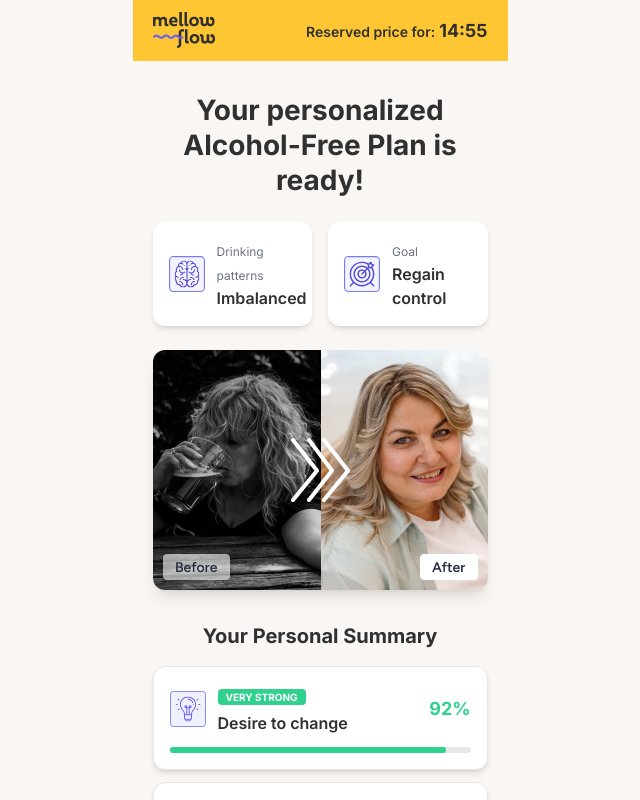
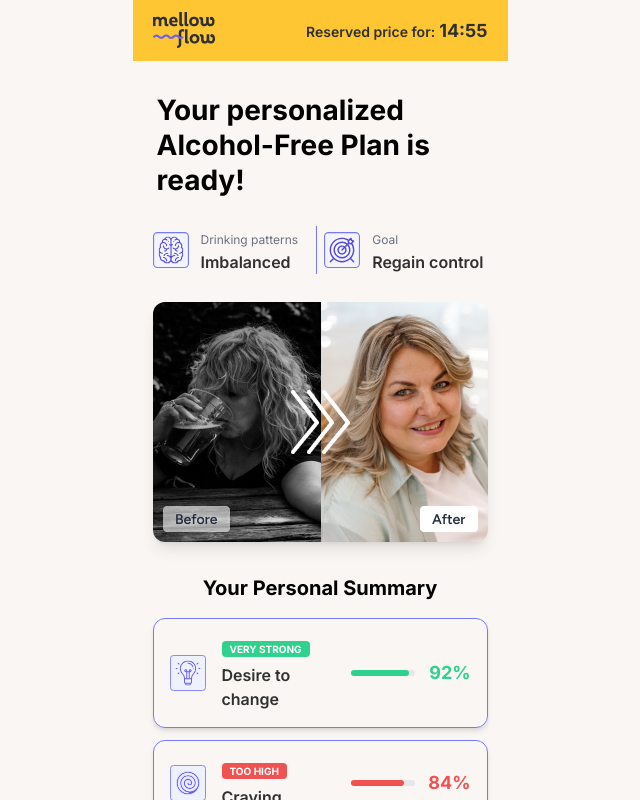
Before and after one commit to Viktorija-Sta/netzet-quiz, a Next.js app: page /checkout in a window 1280 px wide. Shown: the top 800 px of the page, without its empty margins (320-960 px from the left). Built offline with nearby package versions, Linux system fonts and the light colour scheme.

Commit message:
Refactor summaryData structure for improved color handling and update CheckoutPage styling for better visual consistency

```diff
--- a/app/checkout/page.tsx
+++ b/app/checkout/page.tsx
@@ -1,9 +1,9 @@
 'use client'
 
 import Image from "next/image"
-import { CountDownTimer } from "../components/CountdownTimer"
-import { useQuiz } from "../context/QuizContext"
-import { summaryData } from "../data/quizData"
+import { useQuiz } from "../context/QuizContext";
+import { CountDownTimer } from "../components/CountdownTimer";
+import { summaryData } from "../data/quizData";
 
 
 export default function CheckoutPage() {
@@ -11,7 +11,6 @@ export default function CheckoutPage() {
 
     return (
         <main className="flex flex-col items-center min-h-screen bg-page-bg">
-
 
             <div className="w-full max-w-[375px]">
 
@@ -27,12 +26,12 @@ export default function CheckoutPage() {
 
                 <div className="w-full px-5 py-8">
 
-                    <h1 className="text-[28px] font-bold text-text-gray text-center leading-tight">
+                    <h1 className="text-[28px] font-bold leading-tight mb-6 px-1 ">
                         Your personalized Alcohol-Free Plan is ready!
                     </h1>
 
-                    <div className="grid grid-cols-2 gap-4 mt-6">
-                        <div className="bg-white rounded-xl shadow-md p-4 flex items-center">
+                    <div className="flex flex-row items-center justify-between ">
+                        <div className="flex items-center w-[48%]">
                             <Image
                                 src="/icons/Frame.svg"
                                 alt="Drinking patterns"
@@ -45,7 +44,8 @@ export default function CheckoutPage() {
                                 <span className="block font-semibold text-text-gray">Imbalanced</span>
                             </div>
                         </div>
-                        <div className="bg-white rounded-xl shadow-md p-4 flex items-center">
+                        <div className="w-px h-12 bg-summary-purple-border"></div>
+                        <div className="p-1 flex items-center">
                             <Image
                                 src="/icons/Target.svg"
                                 alt="Target"
@@ -72,44 +72,53 @@ export default function CheckoutPage() {
                     </div>
 
                     <div className="mt-8">
-                        <h2 className="text-xl font-bold text-text-gray text-center">
+                        <h2 className="text-xl font-bold text-center">
                             Your Personal Summary
                         </h2>
 
                         <div className="flex flex-col gap-3 mt-4 ">
                             {summaryData.map((item) => (
-                                <div key={item.title} className={`bg-white rounded-xl shadow-md p-4 border ${item.colorClasses.border}`}>
-                                    <div className="flex items-center justify-between">
-                                        <div className="flex items-center">
+                                <div key={item.title} className={`rounded-xl shadow-md p-4 border ${item.borderColor}`}>
+
+                                    <div className="flex items-center w-full gap-2">
+
+                                        <div className="flex-shrink-0">
                                             <Image
                                                 src={item.iconSrc}
                                                 alt={item.title}
                                                 width={36}
                                                 height={36}
-                                                className="mr-3 flex-shrink-0"
                                             />
-                                            <div>
-                                                <span className={`text-[10px] font-bold ${item.colorClasses.bg} ${item.colorClasses.tagText} px-2 py-0.5 rounded`}>
-                                                    {item.tag}
-                                                </span>
-                                                <span className="block text-base font-semibold text-text-gray mt-1">{item.title}</span>
+                                        </div>
+
+                                        <div className="flex-1 ml-2">
+                                            <span className={`text-[10px] font-bold bg-${item.color} ${item.tagTextColor} px-2 py-0.5 rounded`}>
+                                                {item.tag}
+                                            </span>
+                                            <span className="block text-base font-semibold text-text-gray mt-1">{item.title}</span>
+                                        </div>
+
+                                        <div className="w-16 flex-shrink-0">
+                                            <div className="w-full bg-summary-gray rounded-full h-1.5">
+                                                <div
+                                                    className={`bg-${item.color} h-1.5 rounded-full`}
+                                                    style={{ width: `${item.progress}%` }}
+                                                />
                                             </div>
                                         </div>
-                                        <span className={`text-lg font-bold ${item.colorClasses.text}`}>{item.progress}%</span>
-                                    </div>
 
-                                    <div className="w-full bg-summary-gray rounded-full h-1.5 mt-3">
-                                        <div
-                                            className={`${item.colorClasses.bg} h-1.5 rounded-full`}
-                                            style={{ width: `${item.progress}%` }}
-                                        />
+                                        <div className="w-12 flex-shrink-0 text-right">
+                                            <span className={`text-lg font-bold text-${item.color}`}>{item.progress}%</span>
+                                        </div>
+
                                     </div>
                                 </div>
                             ))}
                         </div>
+
                     </div>
                 </div>
             </div>
         </main>
-    )
+    );
 }
--- a/app/data/quizData.ts
+++ b/app/data/quizData.ts
@@ -231,47 +231,35 @@ export const summaryData = [
     tag: 'VERY STRONG',
     title: 'Desire to change',
     progress: 92,
-    colorClasses: {
-      text: 'text-summary-green',
-      bg: 'bg-summary-green',
-      tagText: 'text-white',
-      border: 'border-summary-purple-',
-    },
+    color: 'summary-green',
+    tagTextColor: 'text-white',
+    borderColor: 'border-summary-purple-border',
   },
   {
     iconSrc: '/icons/IconCraving.svg',
     tag: 'TOO HIGH',
     title: 'Craving',
     progress: 84,
-    colorClasses: {
-      text: 'text-summary-red',
-      bg: 'bg-summary-red',
-      tagText: 'text-white',
-      border: 'border-summary-purple',
-    },
+    color: 'summary-red',
+    tagTextColor: 'text-white',
+    borderColor: 'border-summary-purple-border',
   },
   {
     iconSrc: '/icons/IconBlock.svg',
     tag: 'TOO HIGH',
     title: 'Mental Blocks',
     progress: 74,
-    colorClasses: {
-      text: 'text-summary-red',
-      bg: 'bg-summary-red',
-      tagText: 'text-white',
-      border: 'border-summary-purple',
-    },
+    color: 'summary-red',
+    tagTextColor: 'text-white',
+    borderColor: 'border-summary-purple-border',
   },
   {
     iconSrc: '/icons/IconStress2.svg',
     tag: 'MODERATELY HIGH',
     title: 'Stress',
     progress: 52,
-    colorClasses: {
-      text: 'text-summary-yellow',
-      bg: 'bg-summary-yellow',
-      tagText: 'text-white',
-      border: 'border-summary-purple',
-    },
-  }
-]
+    color: 'summary-yellow',
+    tagTextColor: 'text-white',
+    borderColor: 'border-summary-purple-border',
+  },
+];
--- a/tailwind.config.ts
+++ b/tailwind.config.ts
@@ -5,6 +5,17 @@ const config: Config = {
     './pages/**/*.{js,ts,jsx,tsx,mdx}',
     './components/**/*.{js,ts,jsx,tsx,mdx}',
     './app/**/*.{js,ts,jsx,tsx,mdx}',
+  ],
+  safelist: [
+    'text-summary-green',
+    'text-summary-red',
+    'text-summary-yellow',
+    'bg-summary-green',
+    'bg-summary-red',
+    'bg-summary-yellow',
+    'text-white',
+    'text-text-gray',
+    'border-summary-purple-border',
   ],
   theme: {
     extend: {
```
